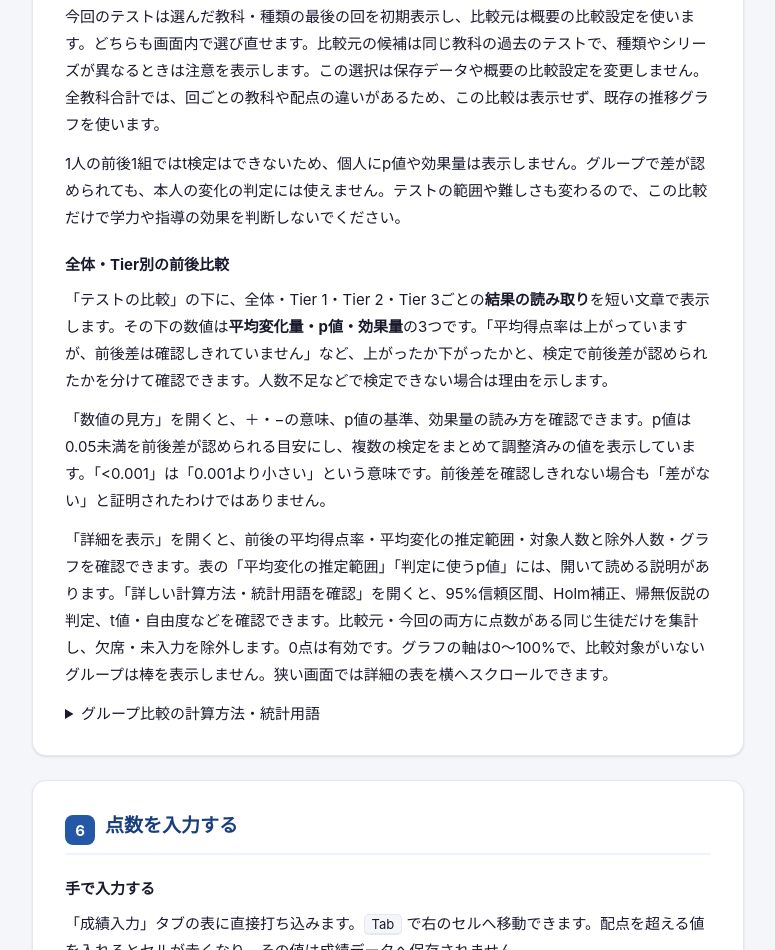
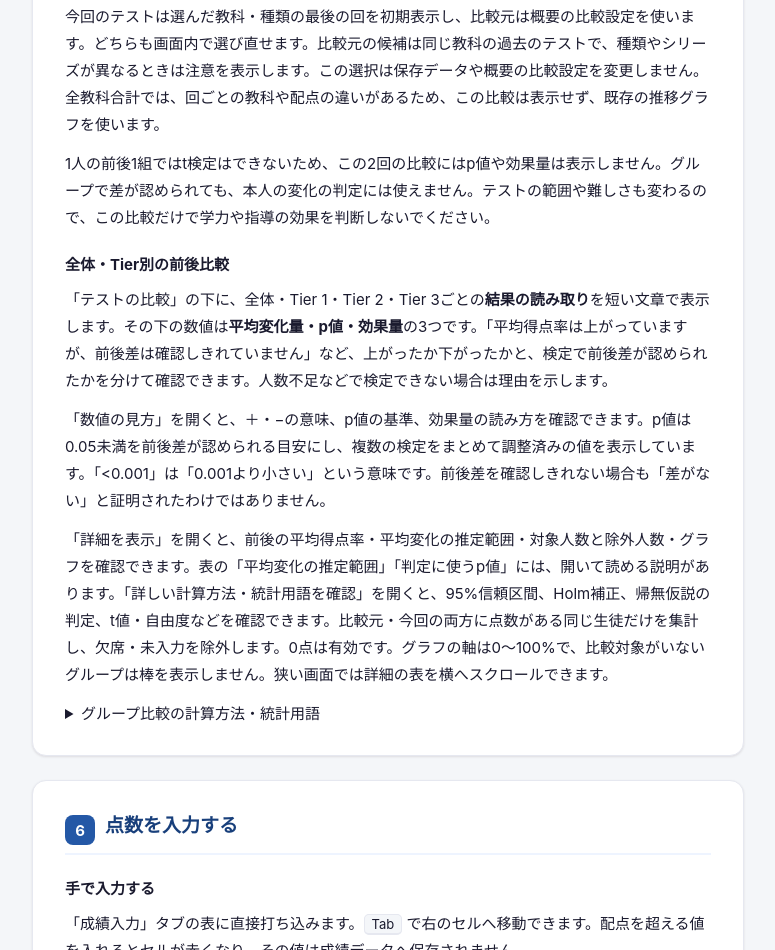
Before and after one commit to hirotsuguono/grade-analysis-dashboard, a website: page src/files/manual.html in a window 1280 px wide. Shown: the part 7727-8677 px from the top of the page, without its empty margins (252-1027 px from the left). Drawn offline with Linux system fonts and the light colour scheme.

Commit message:
docs: scope the individual comparison explanation to its own card

```diff
--- a/src/files/manual.html
+++ b/src/files/manual.html
@@ -464,7 +464,7 @@
       <h3 id="individual-comparison">本人の2回の変化</h3>
       <p>「個人推移」で生徒を1名と教科を選び、「今回のテスト」「比較元のテスト」を確認します。本人の比較元の得点率・今回の得点率・変化の3つを表示し、各回の得点と満点も併記します。変化は「今回 − 比較元」で、50%から60%なら＋10ポイントです。欠席・未入力・入力途中は比較せず、0点は含めます。</p>
       <p>今回のテストは選んだ教科・種類の最後の回を初期表示し、比較元は概要の比較設定を使います。どちらも画面内で選び直せます。比較元の候補は同じ教科の過去のテストで、種類やシリーズが異なるときは注意を表示します。この選択は保存データや概要の比較設定を変更しません。全教科合計では、回ごとの教科や配点の違いがあるため、この比較は表示せず、既存の推移グラフを使います。</p>
-      <p>1人の前後1組ではt検定はできないため、個人にp値や効果量は表示しません。グループで差が認められても、本人の変化の判定には使えません。テストの範囲や難しさも変わるので、この比較だけで学力や指導の効果を判断しないでください。</p>
+      <p>1人の前後1組ではt検定はできないため、この2回の比較にはp値や効果量は表示しません。グループで差が認められても、本人の変化の判定には使えません。テストの範囲や難しさも変わるので、この比較だけで学力や指導の効果を判断しないでください。</p>
 
       <h3 id="group-comparison">全体・Tier別の前後比較</h3>
       <p>「テストの比較」の下に、全体・Tier 1・Tier 2・Tier 3ごとの<strong>結果の読み取り</strong>を短い文章で表示します。その下の数値は<strong>平均変化量・p値・効果量</strong>の3つです。「平均得点率は上がっていますが、前後差は確認しきれていません」など、上がったか下がったかと、検定で前後差が認められたかを分けて確認できます。人数不足などで検定できない場合は理由を示します。</p>
```
Also changed, not shown: 1 other file.
